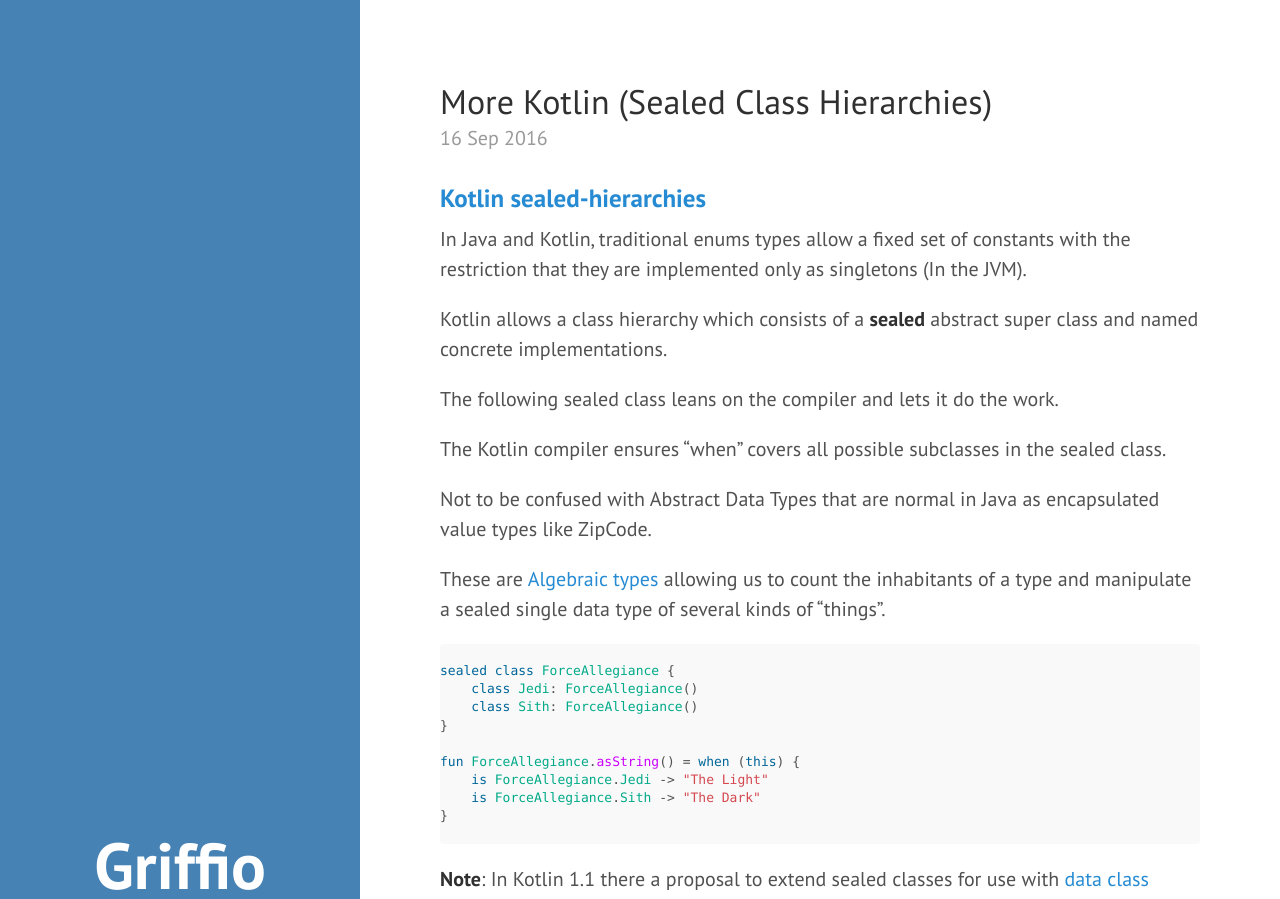
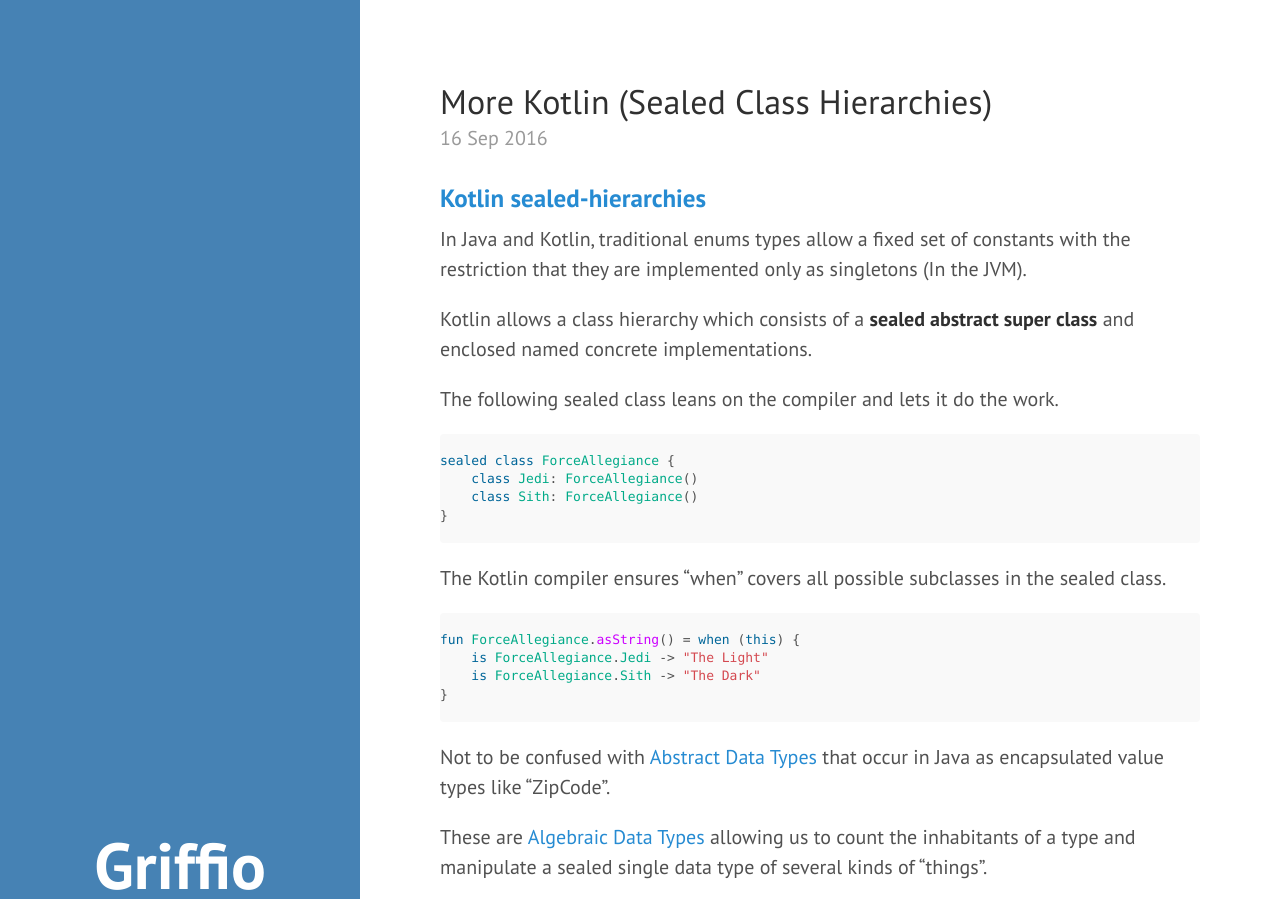
Before and after one commit to griffio/griffio.github.io, a Jekyll site: the page built from _posts/2016-09-16-More-Kotlin-Sealed-Class-Hierarchies.md, in a window 1280 px wide and 1400 px high. Shown: the top 899 px of the window. Built offline with Jekyll 4.4.1, drawn with Linux system fonts in a browser that asks for light colours; some web fonts are replaced; some of the changed lines change nothing that is shown; some of the changed text lies outside the part shown.

Commit message:
Update 2016-09-16-More-Kotlin-Sealed-Class-Hierarchies.md

```diff
--- a/_posts/2016-09-16-More-Kotlin-Sealed-Class-Hierarchies.md
+++ b/_posts/2016-09-16-More-Kotlin-Sealed-Class-Hierarchies.md
@@ -11,15 +11,9 @@
 
 In Java and Kotlin, traditional enums types allow a fixed set of constants with the restriction that they are implemented only as singletons (In the JVM).
 
-Kotlin allows a class hierarchy which consists of a **sealed** abstract super class and named concrete implementations.
+Kotlin allows a class hierarchy which consists of a **sealed abstract super class** and enclosed named concrete implementations.
 
 The following sealed class leans on the compiler and lets it do the work.
-
-The Kotlin compiler ensures "when" covers all possible subclasses in the sealed class.
-
-Not to be confused with Abstract Data Types that are normal in Java as encapsulated value types like ZipCode.
-
-These are [Algebraic types](https://en.wikipedia.org/wiki/Algebraic_data_type) allowing us to count the inhabitants of a type and manipulate a sealed single data type of several kinds of "things".
 
 ~~~ kotlin
 
@@ -28,6 +22,12 @@
     class Sith: ForceAllegiance()
 }
 
+~~~
+
+The Kotlin compiler ensures "when" covers all possible subclasses in the sealed class.
+
+~~~ kotlin
+
 fun ForceAllegiance.asString() = when (this) {
     is ForceAllegiance.Jedi -> "The Light"
     is ForceAllegiance.Sith -> "The Dark"
@@ -35,9 +35,15 @@
 
 ~~~
 
-**Note**: In Kotlin 1.1 there a proposal to extend sealed classes for use with [data class inheritance](https://github.com/Kotlin/KEEP/blob/master/proposals/data-class-inheritance.md).
+Not to be confused with [Abstract Data Types](https://en.wikipedia.org/wiki/Abstract_data_type) that occur in Java as encapsulated value types like "ZipCode".
 
-Here is a more elaborate version of FizzBuzz where type safety is provided Sealed Classes for the conditions.
+These are [Algebraic Data Types](https://en.wikipedia.org/wiki/Algebraic_data_type) allowing us to count the inhabitants of a type and manipulate a sealed single data type of several kinds of "things".
+
+**Note**: In Kotlin 1.1 there exists a proposal to extend sealed classes for use with [data class inheritance](https://github.com/Kotlin/KEEP/blob/master/proposals/data-class-inheritance.md).
+
+---
+
+Here is a more elaborate version of *FizzBuzz* where type safety is provided Sealed Classes for the conditions.
 An invoke operator "T() calls T.invoke()" is used a factory to create the actual subclass instance.
 
 <script src="https://gist.github.com/griffio/d84f39bce91898c5ee31df89e5b162e5.js"></script>
```
